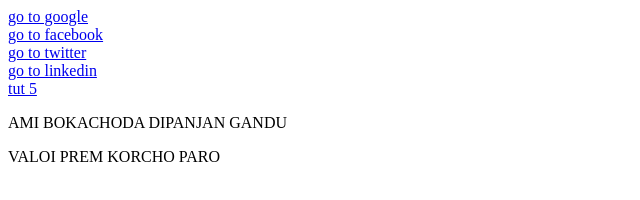
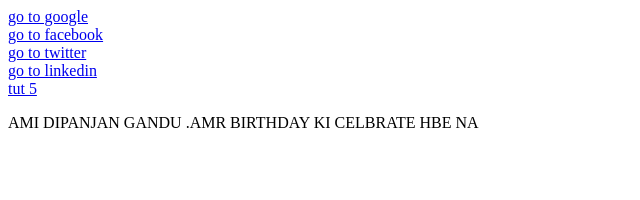
Before and after one commit to AnkitDey/DIPANJAN, a plain HTML site: page index.html in a window 1280 px wide. Shown: the whole page, without its empty margins (0-640 px from the left). Drawn offline with Linux system fonts and the light colour scheme.

Commit message:
Update index.html

```diff
--- a/index.html
+++ b/index.html
@@ -12,8 +12,8 @@
   <a href="https://twitter.com/" target="_blank"> go to twitter</a> <br>
   <a href="https://linkedin.com/" target="_blank"> go to linkedin</a><br>
   <a href="http://127.0.0.1:5500/tul5.html" target="blank">tut 5</a><br>
-  <p>AMI  BOKACHODA DIPANJAN GANDU </p>
-	<P>VALOI PREM KORCHO PARO</P>
+  <p>AMI DIPANJAN GANDU .AMR  BIRTHDAY KI CELBRATE HBE NA </p>
+
 <!-- Code injected by live-server -->
 <script>
 	// <![CDATA[  <-- For SVG support
```
